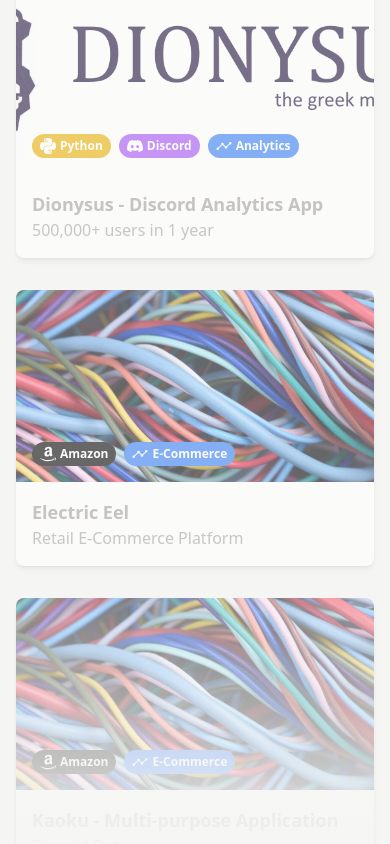
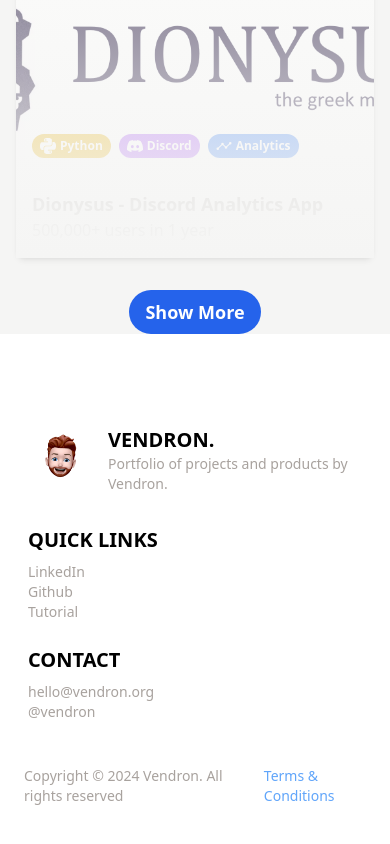
Before and after one commit to Vendron/portfolio, a Next.js app: page /portfolio in a window 390 px wide. Shown: the part 1146-1990 px from the top of the page. Built offline with nearby package versions, Linux system fonts and the light colour scheme.

Commit message:
+UPDATE: project tile styling, change display on mobile for only 1 disabled tile

```diff
--- a/src/components/ProjectSection.tsx
+++ b/src/components/ProjectSection.tsx
@@ -1,11 +1,27 @@
-import React, { useState } from "react";
+import React, { useState, useEffect, useCallback } from "react";
 import { projects } from "@/data/projects";
 import ProjectTile from "./ProjectTile";
 import { Project } from "@/common/projects/dto/project.dto";
 
 const ProjectSection: React.FC = () => {
-    const [showAll, setShowAll]: [boolean, React.Dispatch<React.SetStateAction<boolean>>] = useState<boolean>(false);
-    const visibleProjects: Project[] = showAll ? projects : projects.slice(0, 6);     // Show first 3 interactable + 3 non-interactable unless "showAll" is true
+    const [showAll, setShowAll] = useState<boolean>(false);
+    const [isMobile, setIsMobile] = useState<boolean>(false);
+
+    const handleResize = useCallback(() => {
+        setIsMobile(window.innerWidth < 768);
+    }, []);
+
+    useEffect(() => {
+        handleResize();
+        window.addEventListener('resize', handleResize);
+        return () => window.removeEventListener('resize', handleResize);
+    }, [handleResize]);
+
+    const visibleProjects: Project[] = showAll
+        ? projects
+        : isMobile
+            ? projects.slice(0, 4)
+            : projects.slice(0, 6);
 
     return (
         <section className="relative bg-stone-100 dark:bg-stone-950">
@@ -20,7 +36,7 @@
                             <ProjectTile
                                 key={project.id}
                                 project={project}
-                                isInteractable={showAll || index < 3}
+                                isInteractable={showAll || index < (isMobile ? 3 : 3)}
                             />
                         ))}
                     </div>
--- a/src/components/ProjectTile.tsx
+++ b/src/components/ProjectTile.tsx
@@ -12,7 +12,7 @@
     return (
         <Link href={isInteractable ? `/projects/${project.id}` : "#"} passHref>
             <div
-                className={`relative overflow-hidden transition transform bg-white rounded-lg shadow-md dark:bg-stone-700 ${
+                className={`relative overflow-hidden transition transform bg-white rounded-lg shadow-md dark:bg-stone-900 ${
                     isInteractable
                         ? "hover:bg-opacity-75 hover:scale-105 cursor-pointer"
                         : "opacity-60"
@@ -32,7 +32,7 @@
                             {visibleTags.map((tag, index) => (
                                 <span
                                     key={index}
-                                    className={`flex items-center space-x-1 px-2 py-1 text-xs font-semibold text-white rounded-full ${tag.color}`}
+                                    className={`flex items-center space-x-1 px-2 py-1 mt-1 text-xs font-semibold text-white rounded-full ${tag.color}`}
                                 >
                                     <tag.icon className="w-4 h-4" />{" "}
                                     {/* Icon rendering */}
--- a/src/pages/projects/project_content.tsx
+++ b/src/pages/projects/project_content.tsx
@@ -41,11 +41,11 @@
                 <div>
                     <h1 className="mt-6 text-4xl font-bold">{project.title}</h1>
                     {visibleTags.length > 0 && (
-                        <div className="flex flex-wrap mt-4 space-x-2">
+                        <div className="flex flex-wrap mt-2 space-x-2">
                             {visibleTags.map((tag, index) => (
                                 <span
                                     key={index}
-                                    className={`flex items-center space-x-1 px-2 py-1 text-base font-semibold text-white rounded-full ${tag.color}`}
+                                    className={`flex mt-2 items-center space-x-1 px-2 py-1 text-base font-semibold text-white rounded-full ${tag.color}`}
                                 >
                                     <tag.icon className="w-4 h-4" />{" "}
                                     {/* Icon rendering */}
```
